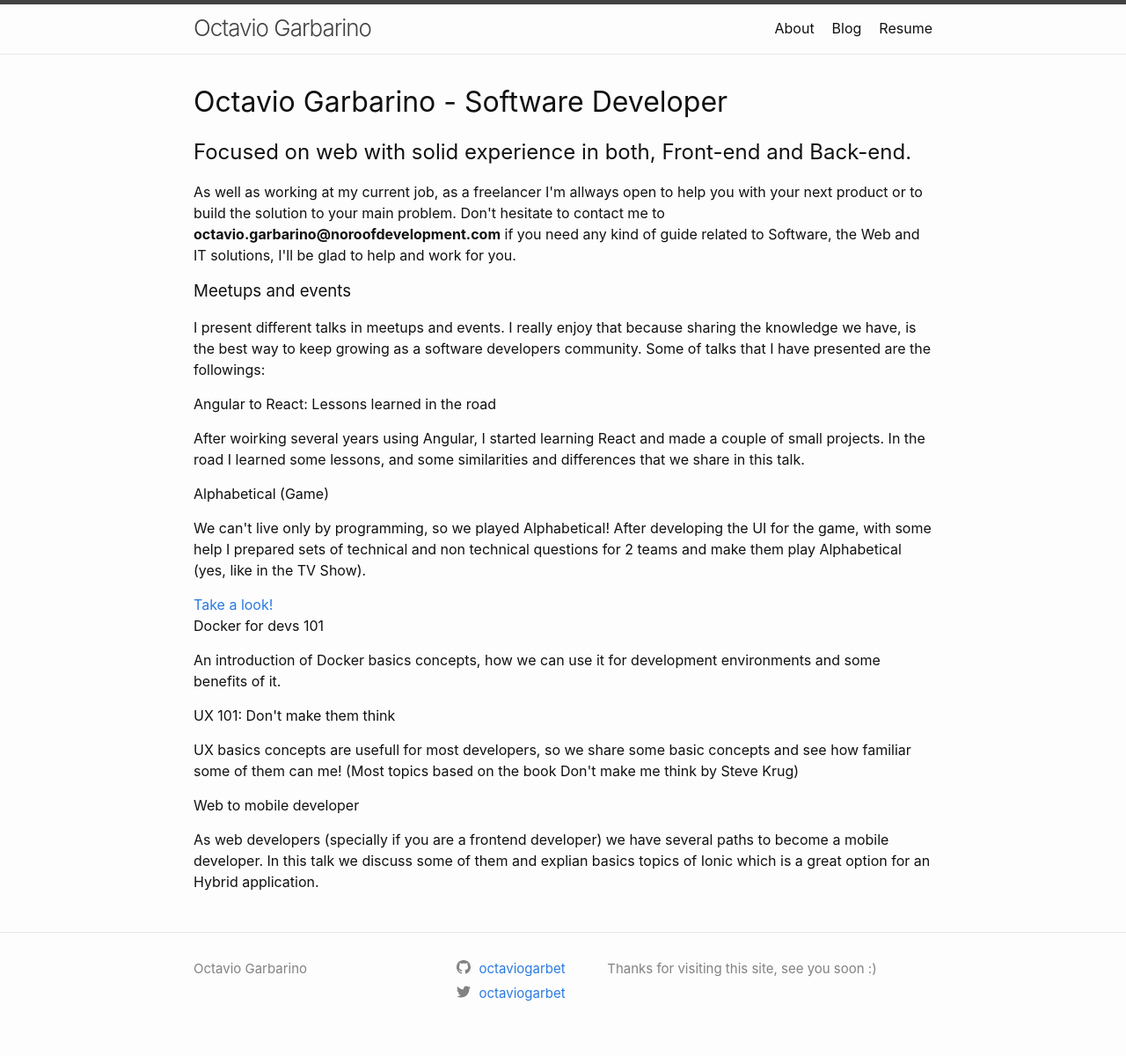
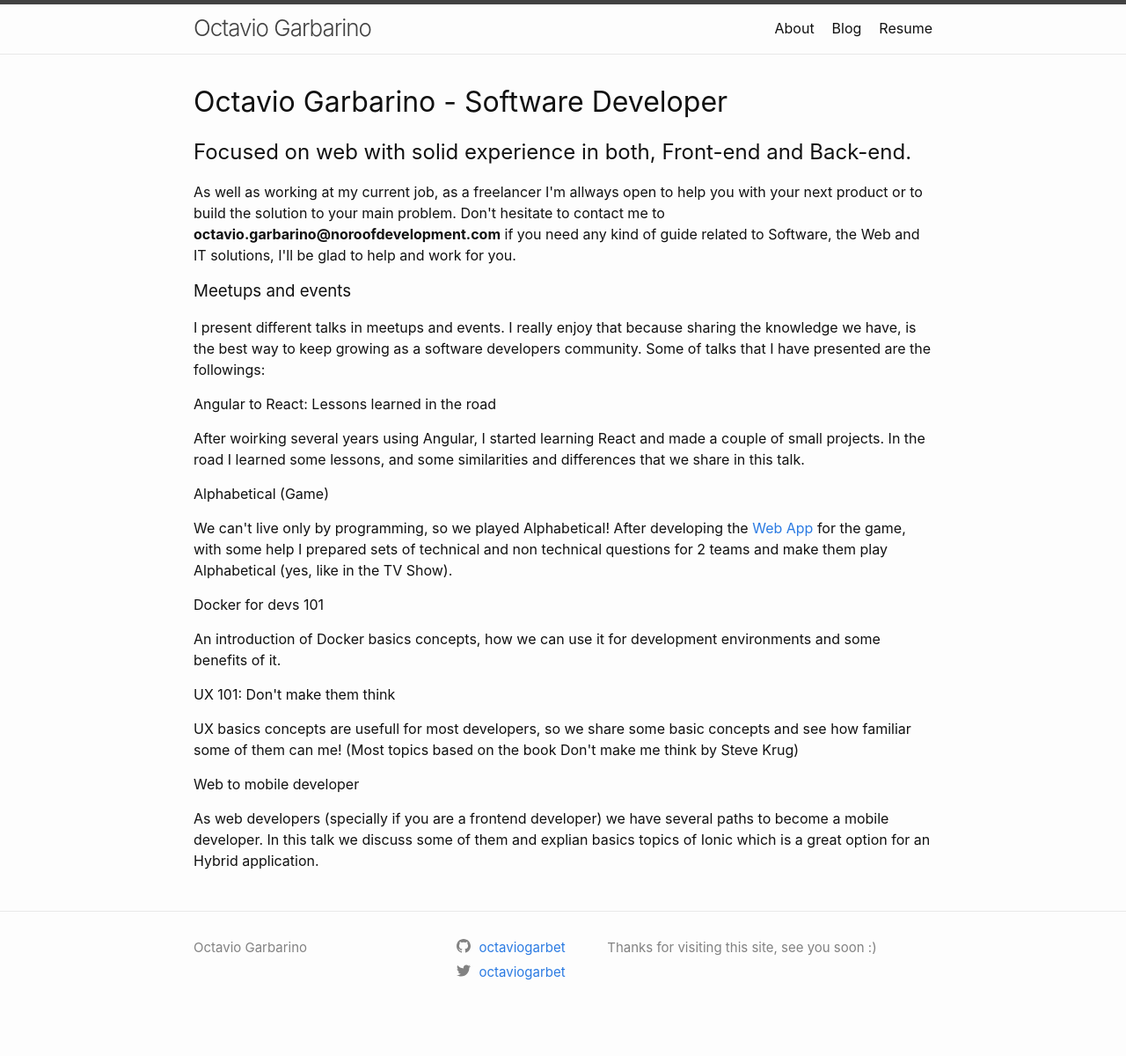
Before and after one commit to octaviogarbet/octaviogarbet.github.io, a Jekyll site: the page built from index.html, in a window 1280 px wide. Shown: the whole page at 88% size. Built offline with Jekyll 4.4.1, drawn with Linux system fonts in a browser that asks for light colours; after the commit the page ends 1176 px from its top, so only the background shows below that.

Commit message:
link updated'

```diff
--- a/index.html
+++ b/index.html
@@ -12,7 +12,7 @@
   </article>
   <article>
     <h4>Alphabetical (Game)</h4>
-    <p>We can't live only by programming, so we played Alphabetical! After developing the UI for the game, with some help I prepared sets of technical and non technical questions for 2 teams and make them play Alphabetical (yes, like in the TV Show). </p><a href="https://oti.noroofdevelopment.com/wheelgames-control/">Take a look!</a>
+    <p>We can't live only by programming, so we played Alphabetical! After developing the <a href="https://oti.noroofdevelopment.com/wheelgames-control/">Web App</a> for the game, with some help I prepared sets of technical and non technical questions for 2 teams and make them play Alphabetical (yes, like in the TV Show). </p>
   </article>
   <article>
     <h4>Docker for devs 101</h4>
```
